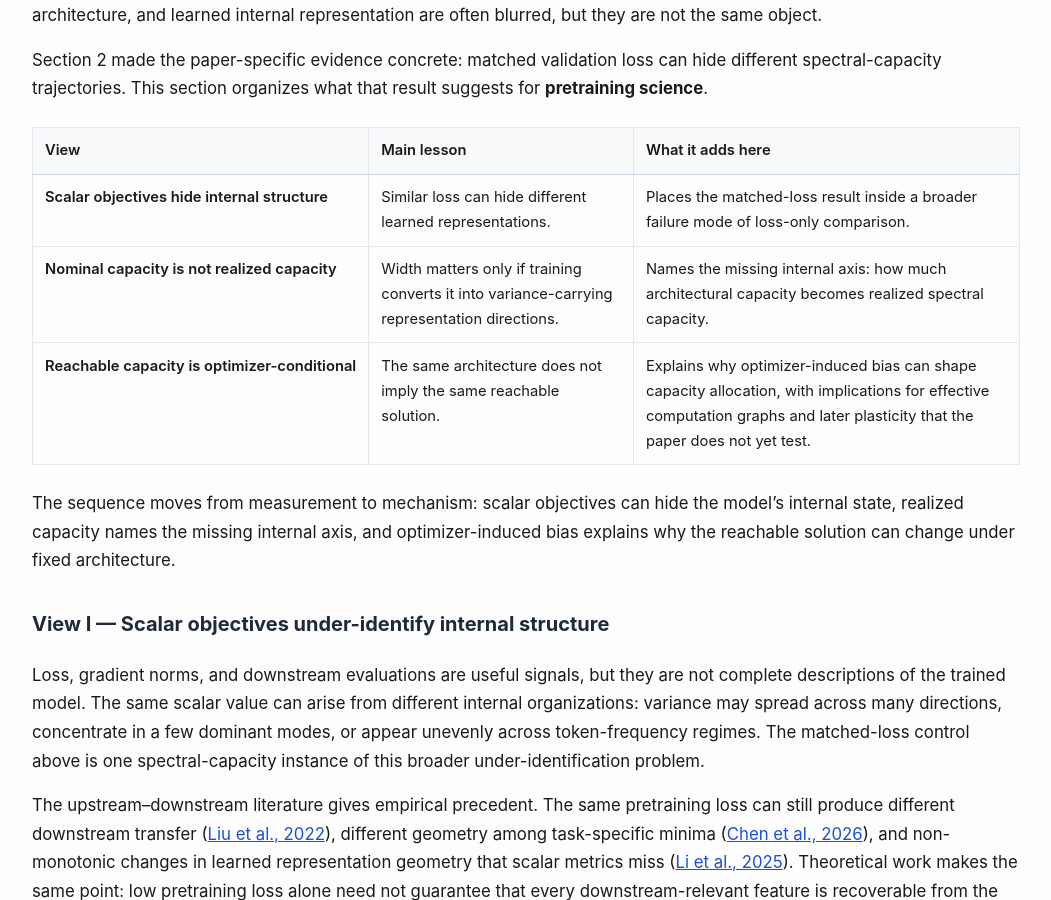
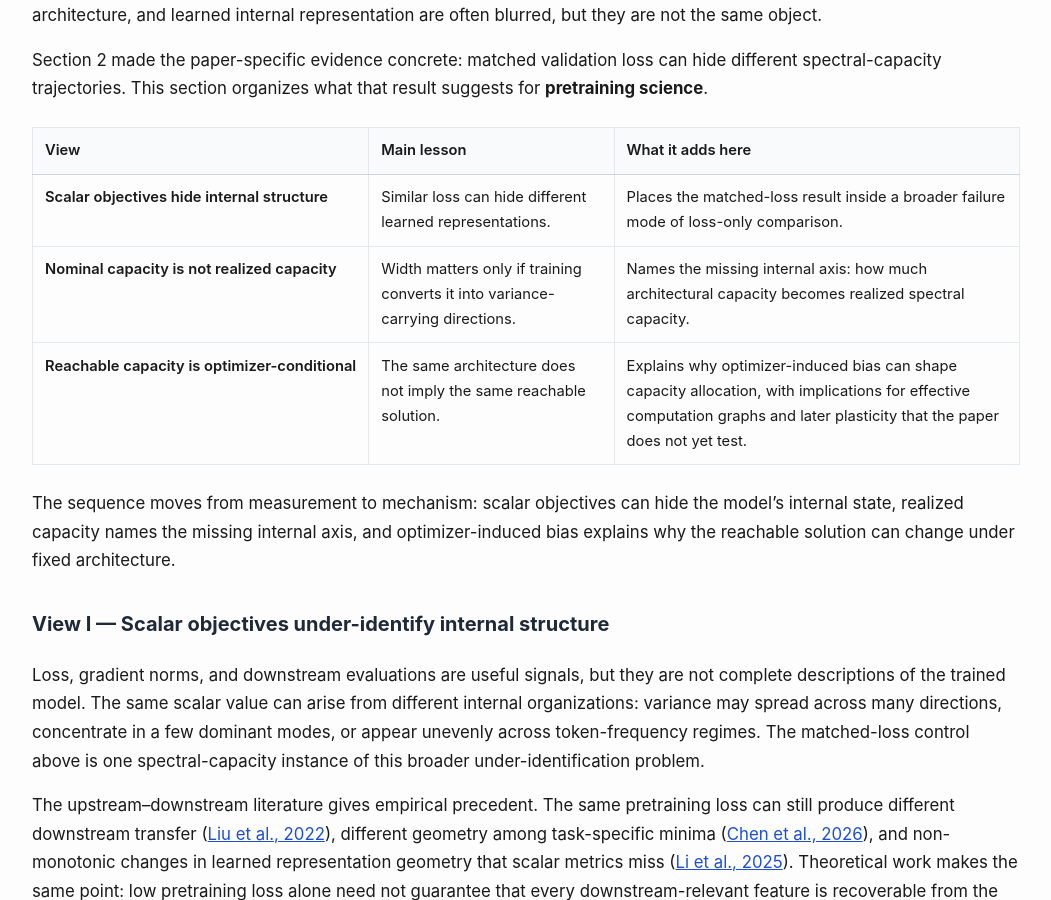
Before and after one commit to optimizer-scaling-laws/optimizer-scaling-laws.github.io, a Jekyll site: the page built from _posts/2026-06-18-architecture-creates-capacity-optimizers-realize-it.md, in a window 1280 px wide and 900 px high, scrolled down 7329 px. Shown: the whole window, without its empty margins (114-1165 px from the left). Built offline with Jekyll 4.4.1, drawn with Linux system fonts in a browser that asks for light colours.

Commit message:
Fixed minor wordings round 9

```diff
--- a/_posts/2026-06-18-architecture-creates-capacity-optimizers-realize-it.md
+++ b/_posts/2026-06-18-architecture-creates-capacity-optimizers-realize-it.md
@@ -356,7 +356,7 @@ Section 2 made the paper-specific evidence concrete: matched validation loss can
 </tr>
 <tr>
 <td>Nominal capacity is not realized capacity</td>
-<td>Width matters only if training converts it into variance-carrying representation directions.</td>
+<td>Width matters only if training converts it into variance-carrying directions.</td>
 <td>Names the missing internal axis: how much architectural capacity becomes realized spectral capacity.</td>
 </tr>
 <tr>
```
